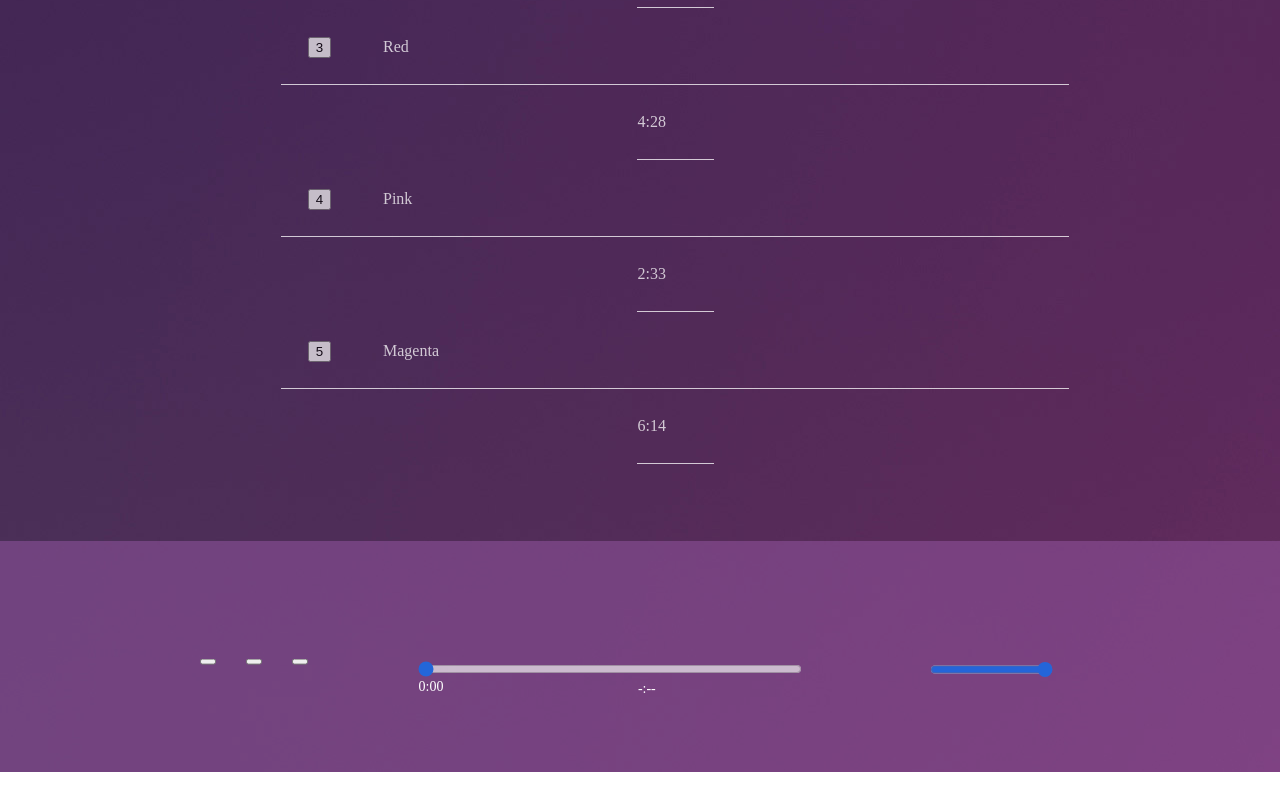
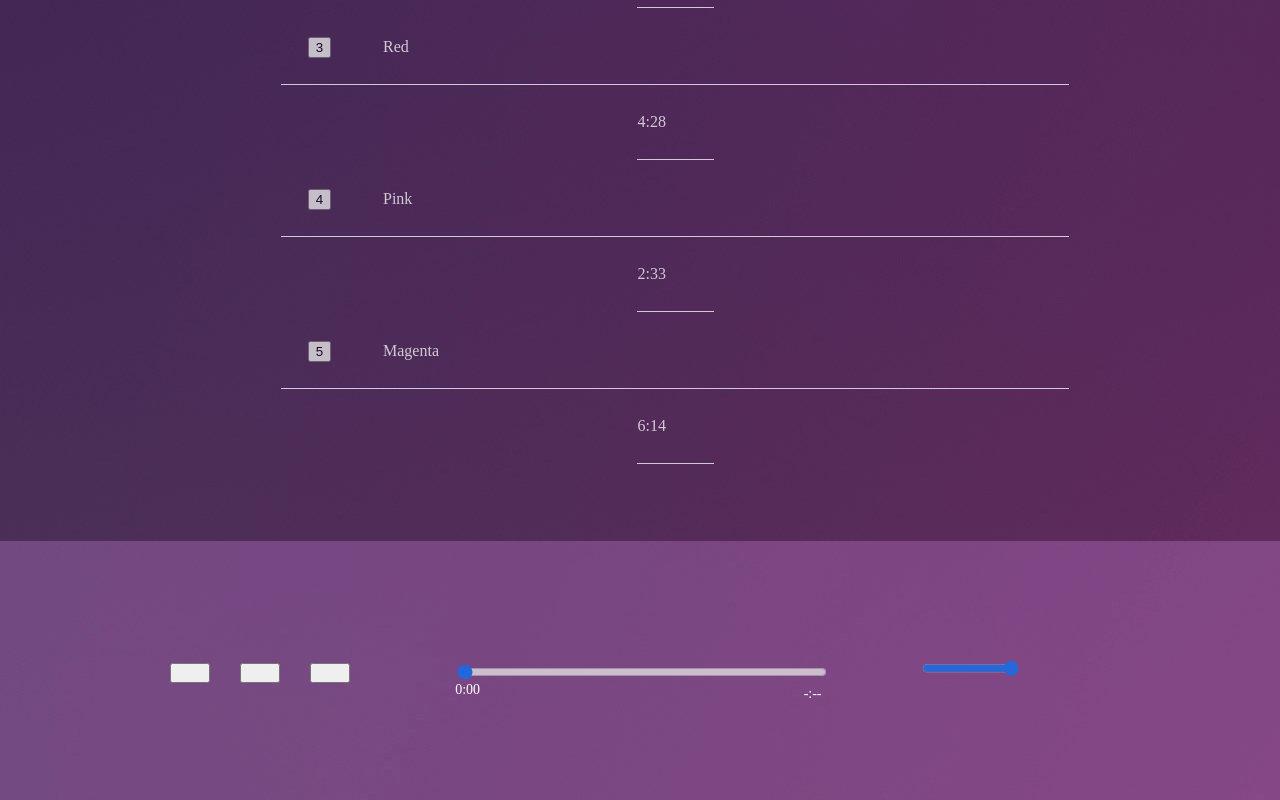
Before and after one commit to mcbeauregard/bloc-jams-react, a React (Create React App) app: page /album/the-colors in a window 1280 px wide. Shown: the part 671-1471 px from the top of the page. Before the commit the page ends 1443 px from the top, so only its background shows below. Built offline with nearby package versions, Linux system fonts and the light colour scheme; some icons are missing.

Commit message:
PlayerBar design complete

```diff
--- a/src/components/PlayerBar.css
+++ b/src/components/PlayerBar.css
@@ -2,48 +2,39 @@
   width: 100%;
   display: table;
   padding: 50px 0 50px 0px;
-  background: hsla(289, 30%, 50%, 0.5);
+  background: hsla(290,60%,70%,0.3);
 }
 
 /* column one */
 #buttons {
   display: table-cell;
-  width: 350px;
+  width: 400px;
   padding: 50px;
+  align-items: center;
 }
 
-#previous {
-  margin-left: 150px;
+#previous, #play-pause, #next{
   margin-right: 30px;
-  transform: translateY(110%);
-}
-
-#play-pause {
-  margin-right: 30px;
-  transform: translateY(110%);
-}
-
-#next {
-  transform: translateY(110%);
+  transform: translate(300%, 110%);
+  width: 40px;
+  height: 20px;
 }
 
 /* column two */
 #time-control {
   display: table-cell;
   text-align: left;
-  width: 650px;
-  padding-bottom: 25px;
+  width: 500px;
+  padding-bottom: 50px;
   font-size: 14px;
 }
 
 .current-time {
-  display: table-cell;
-  transform: translate(10%, 225%);
+  transform: translate(0%, 225%);
 }
 
 .total-time {
-  display: table-cell;
-  transform: translateX(1240%);
+  transform: translate(80%, 10%);
 }
 
 /* column three */
@@ -51,16 +42,28 @@
   display: table-cell;
   text-align: left;
   width: 450px;
+  padding-bottom: 50px;
 }
 
 #volume-control .seek-bar {
-  transform: translateY(140%);
-  width: 35%;
+  transform: translateY(2%);
+  width: 25%;
+  margin-left: 8%;
+}
+
+.ion-volume-low {
+  display: table-cell;
+  transform: translate(150%, 98%);
+}
+
+.ion-volume-high {
+  display: table-cell;
+  transform: translate(1080%, -100%);
 }
 
 /* seekbars */
 
 .seek-bar {
   opacity: 0.7;
-  width: 75%;
+  width: 85%;
 }
```
